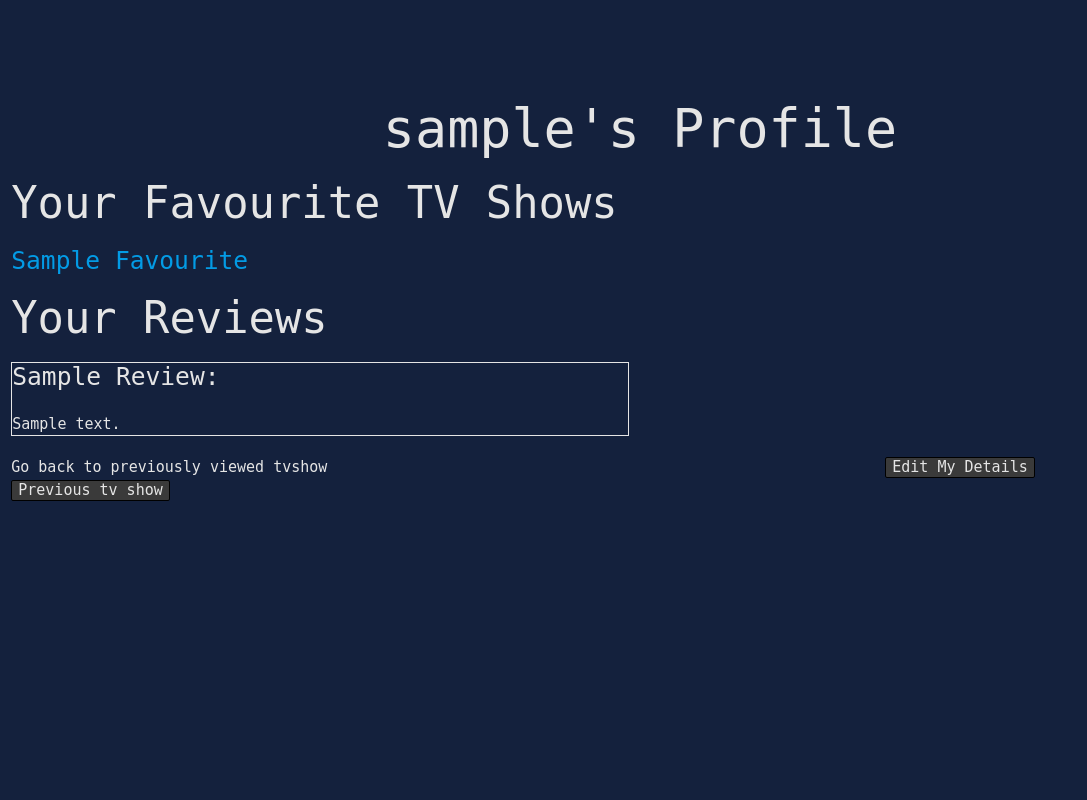
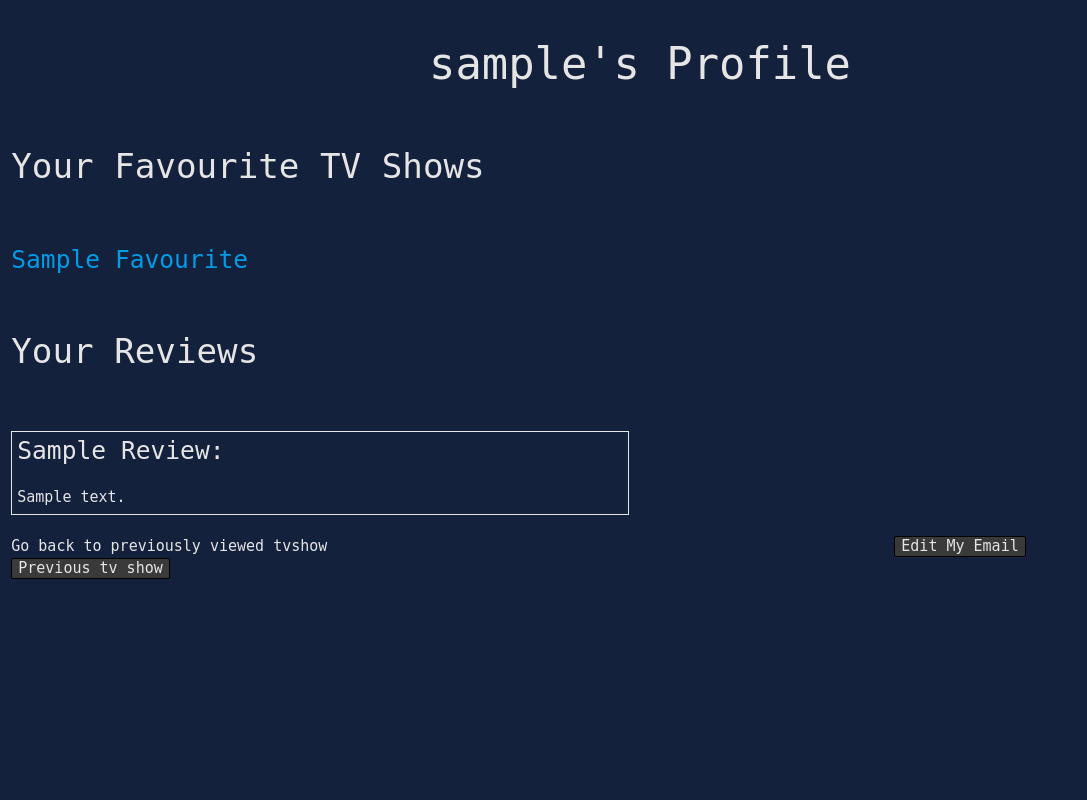
Before and after one commit to Code-Institute-Submissions/TVreview, a Flask app: page /profile/1 in a window 1280 px wide. Shown: the part 174-974 px from the top of the page, without its empty margins (0-1087 px from the left). Run offline with Flask 2, Linux system fonts and the light colour scheme; the visitor is signed in with stand-in values (Sample User, id 1); a database or web service that is not in the repository returns one stand-in record (values such as "Sample title"); some libraries are stand-ins or nearby versions; some web fonts are replaced.

Commit message:
Changed to just having user edit email (to finish). Styled profile.html so that it is set out neater.

```diff
--- a/app.py
+++ b/app.py
@@ -139,42 +139,21 @@ def edit_user(username):
     user = mongo.db.users.find(
             {"username": session["user"]})
     if request.method == "POST":
-        existing_user = mongo.db.users.find_one(
-            {"username": request.form.get("username").lower()})
         existing_email = mongo.db.users.find_one(
             {"email": request.form.get("email").lower()})
 
-        if existing_user or existing_email:
-            flash("Username/ Email already exists")
+        if existing_email:
+            flash("There was an error updating your email")
             redirect(url_for('edit_user', username=session["user"]))
         else:
-            edit = {
-                "username": request.form.get("username").lower(),
-                "email": request.form.get("email").lower(),
-                # "password": generate_password_hash
-                # (request.form.get("password"))
-            }
-            # username in other parts of database
-            user_data_fav = {
-                "user": request.form.get("username").lower()
-            }
-            user_data_rev = {
-                "review_by": request.form.get("username").lower()
-            }
-            user_data_rat = {
-                "rating_by": request.form.get("username").lower()
-            }
-            query1 = {"user": session["user"]}
-            query2 = {"review_by": session["user"]}
-            query3 = {"rating_by": session["user"]}
-            mongo.db.favourites.update_many(query1, user_data_fav)
-            mongo.db.reviews.update_many(query2, user_data_rev)
-            mongo.db.ratings.update_many(query3, user_data_rat)
-
-            mongo.db.users.update({"username": session["user"]}, edit)
-            session["user"] = request.form.get("username").lower()
-            # Success
-            flash("Successfully Edited")
+            try:
+                myemail = {"email": request.form.get("email").lower()}
+                newemail = {"$set":
+                {"email": request.form.get("email").lower()}}
+                mongo.db.users.update_one(myemail, newemail)
+                flash("Successfully Edited")
+            except Exception:
+                return redirect(url_for("error"))
             return redirect(url_for('profile', username=session["user"]))
     return render_template("edit.html", username=session["user"], user=user)
 
--- a/static/css/style.css
+++ b/static/css/style.css
@@ -118,6 +118,7 @@
 
 .text-border {
     border: 1px solid #e5e5e5;
+    padding: 5px;
 }
 /*-----------cards-------------------*/
 .card-background {
--- a/templates/profile.html
+++ b/templates/profile.html
@@ -1,15 +1,15 @@
 {% extends "base.html" %}
 
 {% block content %}
-<section class="section1b custom-padding">
-<div class="row">
-    <h2 class="custom-text center col s12">{{ username }}'s Profile</h2>
+<section class="section1b">
+<div class="row custom-padding2">
+    <h3 class="custom-text center col s12">{{ username }}'s Profile</h3>
 </div>
-<div class="row">
-    <div class="col s12"><h3 class="custom-text">Your Favourite TV Shows</h3>
+<div class="row custom-padding2">
+    <div class="col s12"><h4 class="custom-text">Your Favourite TV Shows</h4>
     </div>
 </div>
-<div class="row">
+<div class="row custom-padding2">
     <div class="col s12">
     <h5 class="custom-text capital-letter">
         {% for favourite in favourites %}
@@ -18,11 +18,11 @@
     </h5>
     </div>
 </div>
-<div class="row">
-    <div class="col s12"><h3 class="custom-text">Your Reviews</h3>
+<div class="row custom-padding2">
+    <div class="col s12"><h4 class="custom-text">Your Reviews</h4>
     </div>
 </div>
-<div class="row">
+<div class="row custom-padding2">
     <div class="col s6">
 
         {% for review in reviews %}
@@ -42,7 +42,7 @@
         {% endif %}
     </div>
     <div class="col s6 center">
-    <a href="{{ url_for('edit_user', username=session['user']) }}"><button type="button" class="my-btns custom-text">Edit My Details</button></a>
+    <a href="{{ url_for('edit_user', username=session['user']) }}"><button type="button" class="my-btns custom-text">Edit My Email</button></a>
     </div>
 
 </div>
```
Also changed, not shown: templates/edit.html (+1 -13 lines).
